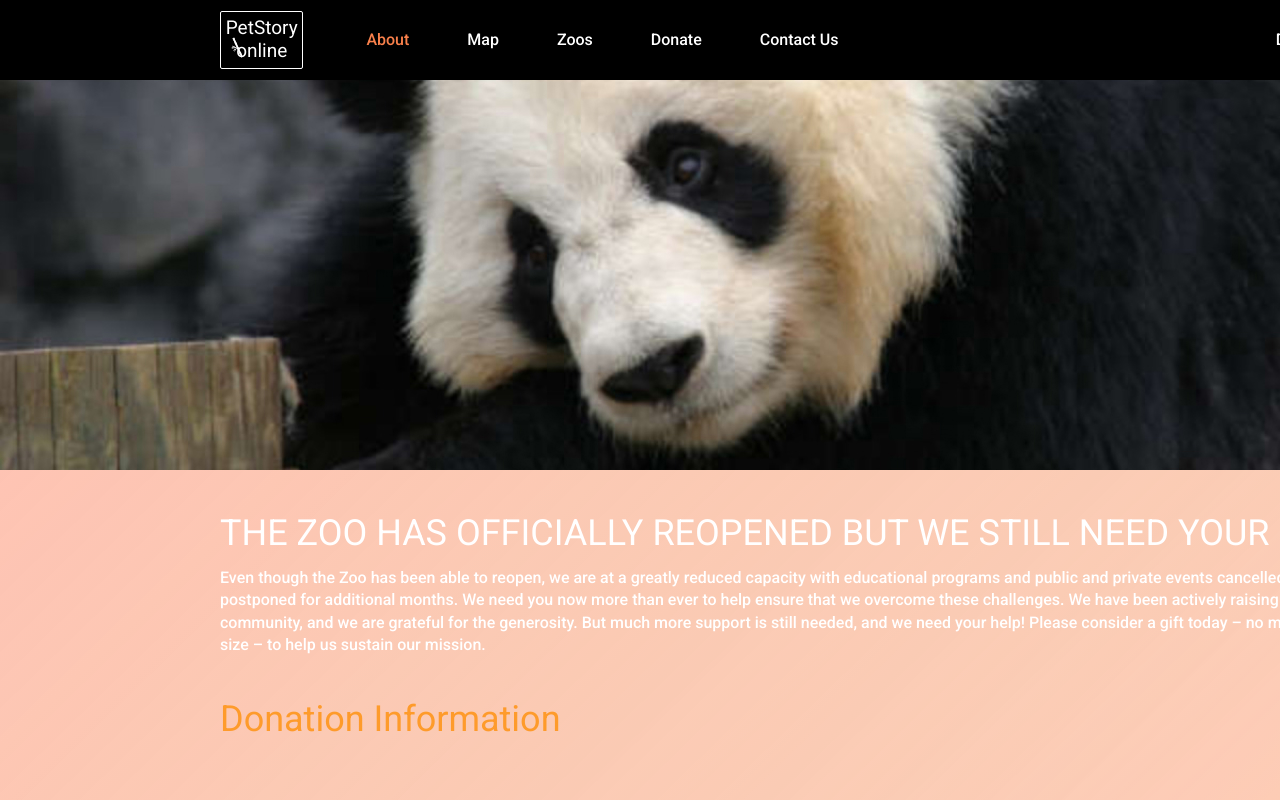
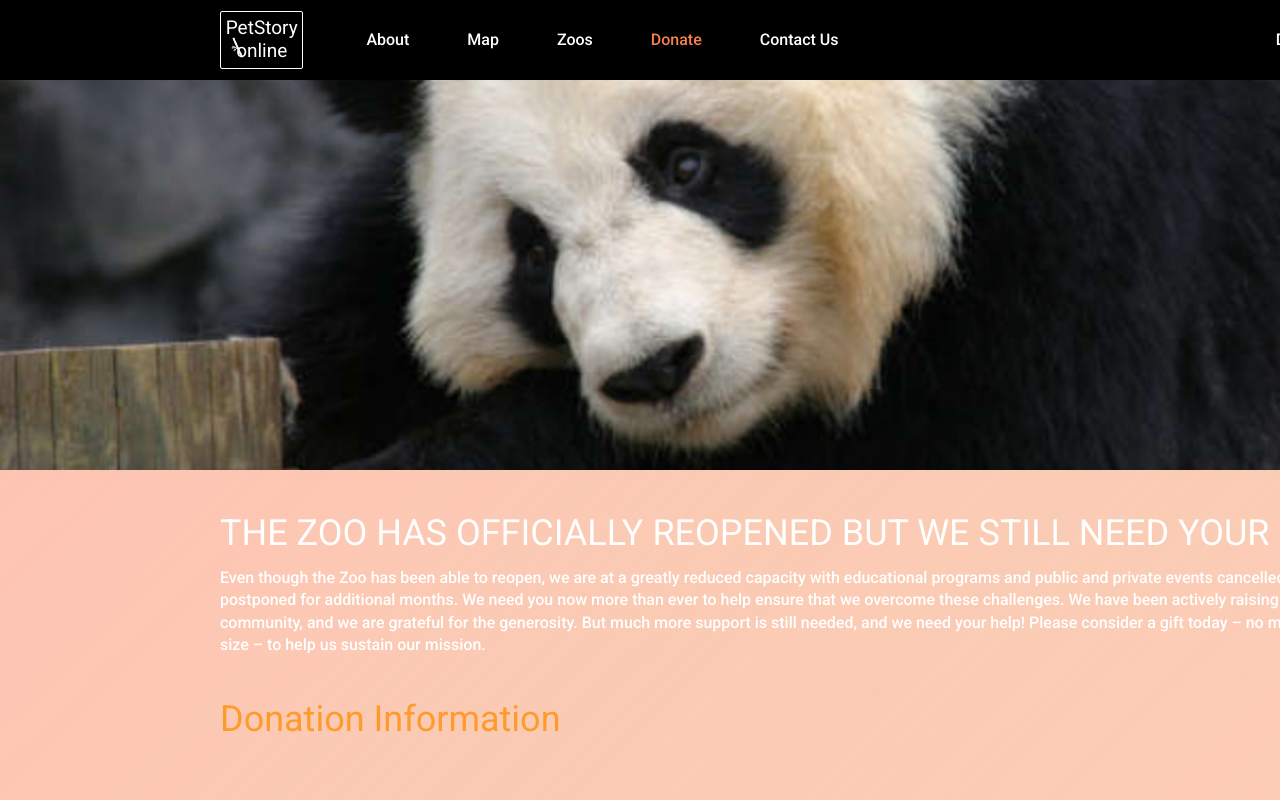
Before and after one commit to yura-mosenkov/online-zoo, a plain HTML site: page pages/donate/donate.html in a window 1280 px wide. Shown: the top 800 px of the page. Drawn offline with Linux system fonts and the light colour scheme.

Commit message:
fix: add highlight link to donate

```diff
--- a/pages/donate/donate.html
+++ b/pages/donate/donate.html
@@ -23,7 +23,7 @@
             <nav class="header__menu">
                <ul class="menu__list">
                   <li class="menu__item">
-                     <a href="../main/index.html" class="menu__link"><span class="_highlight">About</span></a>
+                     <a href="../main/index.html" class="menu__link">About</a>
                   </li>
                   <li class="menu__item">
                      <a href="" class="menu__link">Map</a>
@@ -32,7 +32,7 @@
                      <a href="" class="menu__link">Zoos</a>
                   </li>
                   <li class="menu__item">
-                     <a href="donate.html" class="menu__link">Donate</a>
+                     <a href="donate.html" class="menu__link"><span class="_highlight">Donate</span></a>
                   </li>
                   <li class="menu__item">
                      <a href="" class="menu__link">Contact Us</a>
```
